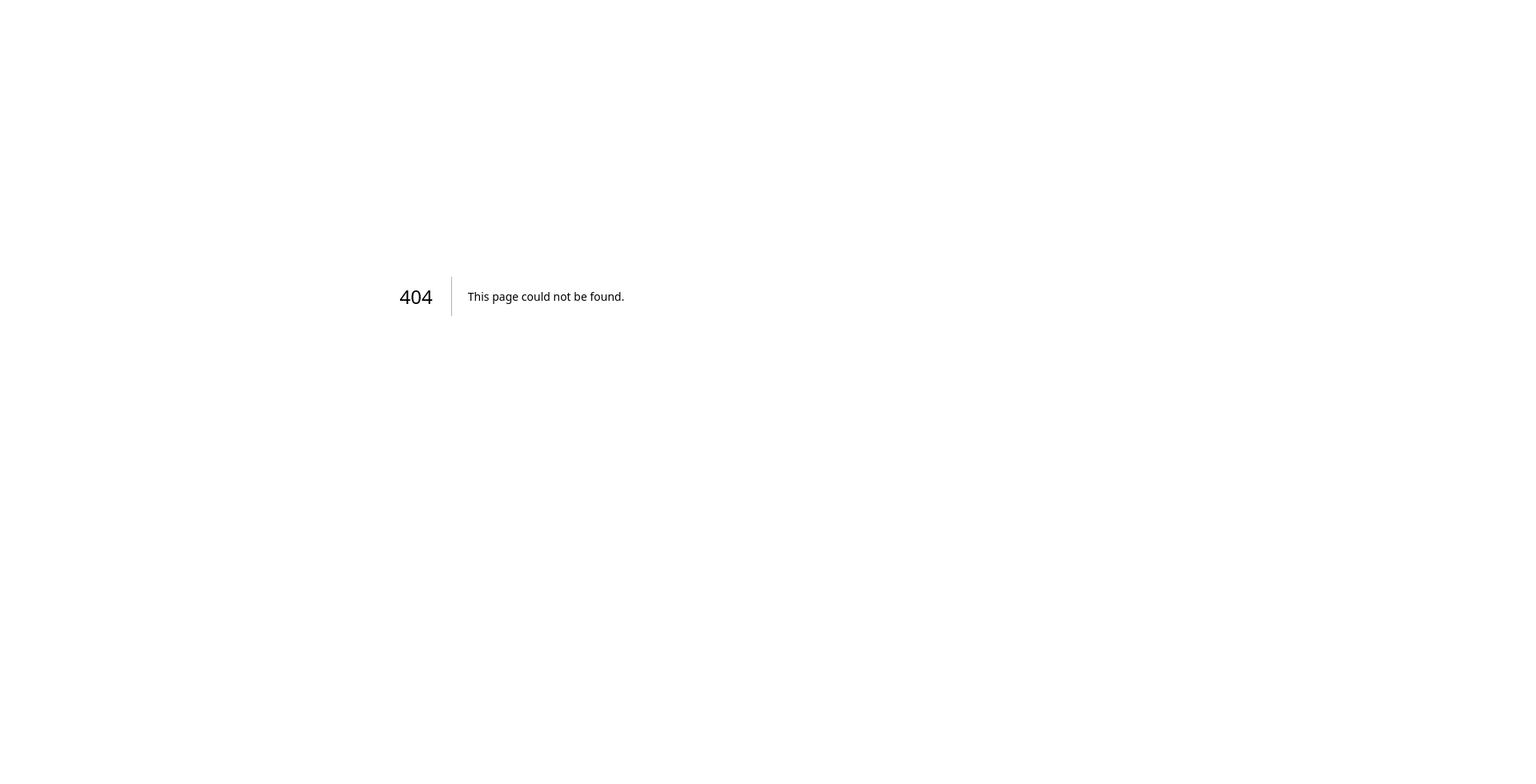
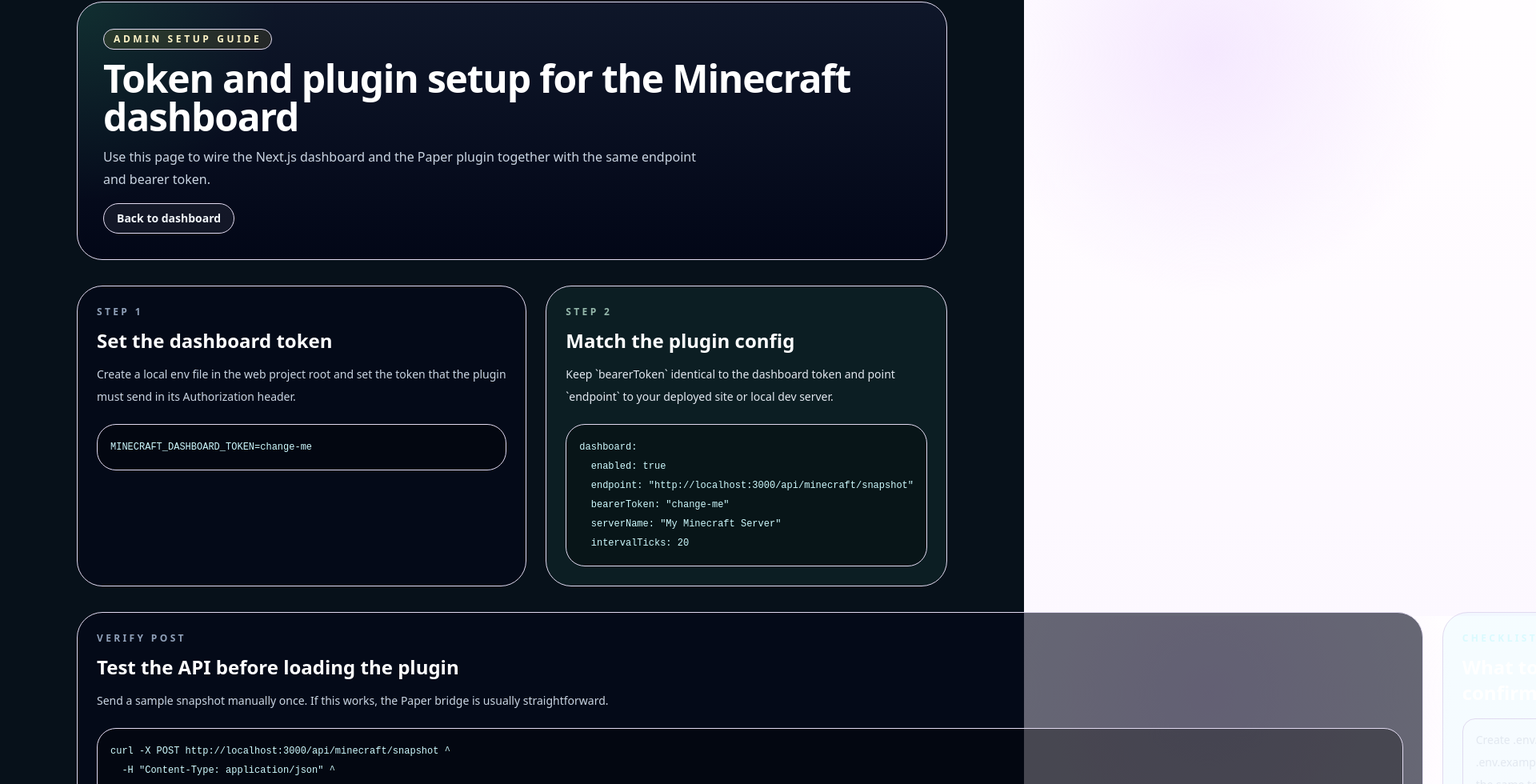
Before and after one commit to XerflyzDev/Minecraft-Dashboard-KML-By-AlphesTeam, a Next.js app: page /admin in a window 1280 px wide. Before the commit this address had no page. Shown: the part 30-1010 px from the top of the page at 80% size, 1920 px wide, since content can reach past the window. Before the commit the page ends 800 px from the top, so only its background shows below. Built offline with nearby package versions, Linux system fonts and the light colour scheme.

Commit message:
Add admin setup guide page

```diff
--- /dev/null
+++ b/src/app/admin/page.tsx
@@ -0,0 +1,178 @@
+import Link from "next/link";
+
+const envExample = `MINECRAFT_DASHBOARD_TOKEN=change-me`;
+
+const pluginConfig = `dashboard:
+  enabled: true
+  endpoint: "http://localhost:3000/api/minecraft/snapshot"
+  bearerToken: "change-me"
+  serverName: "My Minecraft Server"
+  intervalTicks: 20`;
+
+const curlExample = `curl -X POST http://localhost:3000/api/minecraft/snapshot ^
+  -H "Content-Type: application/json" ^
+  -H "Authorization: Bearer change-me" ^
+  -d "{\\"serverName\\":\\"Test Server\\",\\"updatedAt\\":\\"2026-03-29T18:25:00+07:00\\",\\"day\\":1,\\"time\\":\\"08:00\\",\\"weather\\":\\"clear\\",\\"tps\\":20,\\"onlinePlayers\\":0,\\"maxPlayers\\":20,\\"difficulty\\":\\"hard\\",\\"players\\":[]}"`;
+
+const checklist = [
+  "Create .env.local from .env.example and set the same token used by the plugin.",
+  "Start the web app with npm run dev or deploy it first if the plugin will post to production.",
+  "Point the plugin endpoint to /api/minecraft/snapshot on your dashboard domain.",
+  "Keep the bearer token identical on both sides or POST requests will return 401.",
+  "Open /api/minecraft/snapshot in the browser to confirm the latest stored snapshot.",
+];
+
+const verifySteps = [
+  "Run the web app and open /admin for the setup reference.",
+  "Update paper-plugin/src/main/resources/config.yml or the generated plugin config in your server.",
+  "Drop the built jar into the Paper plugins folder and restart the server.",
+  "Watch the Paper console for warnings from MinecraftDashboardBridge.",
+  "Refresh the dashboard homepage and confirm the mock data is replaced by your live server state.",
+];
+
+export default function AdminPage() {
+  return (
+    <main className="min-h-screen bg-[#07111a] text-white">
+      <div className="mx-auto flex w-full max-w-6xl flex-col gap-8 px-4 py-8 sm:px-6 lg:px-8">
+        <section className="rounded-[2rem] border border-white/10 bg-[radial-gradient(circle_at_top_left,rgba(34,197,94,0.14),transparent_22%),linear-gradient(180deg,rgba(15,23,42,0.96),rgba(2,6,23,0.94))] p-6 sm:p-8">
+          <div className="flex flex-wrap items-center justify-between gap-4">
+            <div className="space-y-3">
+              <div className="inline-flex items-center rounded-full border border-amber-300/30 bg-amber-300/10 px-3 py-1 text-xs font-semibold uppercase tracking-[0.3em] text-amber-100">
+                Admin Setup Guide
+              </div>
+              <h1 className="text-4xl font-black tracking-tight text-white sm:text-5xl">
+                Token and plugin setup for the Minecraft dashboard
+              </h1>
+              <p className="max-w-3xl text-sm leading-7 text-slate-300 sm:text-base">
+                Use this page to wire the Next.js dashboard and the Paper plugin
+                together with the same endpoint and bearer token.
+              </p>
+            </div>
+
+            <Link
+              href="/"
+              className="inline-flex items-center rounded-full border border-white/12 bg-white/6 px-4 py-2 text-sm font-semibold text-slate-100 transition hover:bg-white/10"
+            >
+              Back to dashboard
+            </Link>
+          </div>
+        </section>
+
+        <section className="grid gap-6 lg:grid-cols-[1.1fr_0.9fr]">
+          <article className="rounded-[2rem] border border-white/10 bg-slate-950/60 p-6">
+            <p className="text-xs font-semibold uppercase tracking-[0.28em] text-slate-400">
+              Step 1
+            </p>
+            <h2 className="mt-3 text-2xl font-black text-white">Set the dashboard token</h2>
+            <p className="mt-3 text-sm leading-7 text-slate-300">
+              Create a local env file in the web project root and set the token
+              that the plugin must send in its Authorization header.
+            </p>
+            <CodeBlock code={envExample} />
+          </article>
+
+          <article className="rounded-[2rem] border border-emerald-300/15 bg-emerald-300/6 p-6">
+            <p className="text-xs font-semibold uppercase tracking-[0.28em] text-emerald-100/70">
+              Step 2
+            </p>
+            <h2 className="mt-3 text-2xl font-black text-white">Match the plugin config</h2>
+            <p className="mt-3 text-sm leading-7 text-slate-200">
+              Keep `bearerToken` identical to the dashboard token and point
+              `endpoint` to your deployed site or local dev server.
+            </p>
+            <CodeBlock code={pluginConfig} />
+          </article>
+        </section>
+
+        <section className="grid gap-6 xl:grid-cols-[1.05fr_0.95fr]">
+          <article className="rounded-[2rem] border border-white/10 bg-slate-950/60 p-6">
+            <p className="text-xs font-semibold uppercase tracking-[0.28em] text-slate-400">
+              Verify POST
+            </p>
+            <h2 className="mt-3 text-2xl font-black text-white">Test the API before loading the plugin</h2>
+            <p className="mt-3 text-sm leading-7 text-slate-300">
+              Send a sample snapshot manually once. If this works, the Paper
+              bridge is usually straightforward.
+            </p>
+            <CodeBlock code={curlExample} />
+          </article>
+
+          <article className="rounded-[2rem] border border-cyan-300/15 bg-cyan-300/6 p-6">
+            <p className="text-xs font-semibold uppercase tracking-[0.28em] text-cyan-100/70">
+              Checklist
+            </p>
+            <h2 className="mt-3 text-2xl font-black text-white">What to confirm</h2>
+            <ul className="mt-4 space-y-3 text-sm leading-7 text-slate-200">
+              {checklist.map((item) => (
+                <li key={item} className="rounded-2xl border border-white/8 bg-white/5 px-4 py-3">
+                  {item}
+                </li>
+              ))}
+            </ul>
+          </article>
+        </section>
+
+        <section className="grid gap-6 xl:grid-cols-[0.9fr_1.1fr]">
+          <article className="rounded-[2rem] border border-white/10 bg-slate-950/60 p-6">
+            <p className="text-xs font-semibold uppercase tracking-[0.28em] text-slate-400">
+              Useful paths
+            </p>
+            <h2 className="mt-3 text-2xl font-black text-white">Project references</h2>
+            <div className="mt-4 grid gap-3">
+              <PathTile path=".env.example" description="Starter env variable template for the dashboard token." />
+              <PathTile
+                path="paper-plugin/src/main/resources/config.yml"
+                description="Plugin endpoint, token, and push interval."
+              />
+              <PathTile
+                path="src/app/api/minecraft/snapshot/route.ts"
+                description="GET and POST route that stores and returns the latest snapshot."
+              />
+              <PathTile
+                path="docs/paper-plugin-api-spec.md"
+                description="Payload contract shared by the dashboard and plugin."
+              />
+            </div>
+          </article>
+
+          <article className="rounded-[2rem] border border-violet-300/15 bg-violet-300/6 p-6">
+            <p className="text-xs font-semibold uppercase tracking-[0.28em] text-violet-100/70">
+              First run
+            </p>
+            <h2 className="mt-3 text-2xl font-black text-white">Suggested bring-up sequence</h2>
+            <ol className="mt-4 space-y-3 text-sm leading-7 text-slate-200">
+              {verifySteps.map((step, index) => (
+                <li key={step} className="rounded-2xl border border-white/8 bg-white/5 px-4 py-3">
+                  {index + 1}. {step}
+                </li>
+              ))}
+            </ol>
+          </article>
+        </section>
+      </div>
+    </main>
+  );
+}
+
+function CodeBlock({ code }: { code: string }) {
+  return (
+    <pre className="mt-5 overflow-x-auto rounded-[1.5rem] border border-white/8 bg-black/30 p-4 text-xs leading-6 text-cyan-100">
+      {code}
+    </pre>
+  );
+}
+
+function PathTile({
+  path,
+  description,
+}: {
+  path: string;
+  description: string;
+}) {
+  return (
+    <div className="rounded-2xl border border-white/8 bg-white/5 px-4 py-3">
+      <p className="font-mono text-sm text-white">{path}</p>
+      <p className="mt-2 text-sm leading-6 text-slate-300">{description}</p>
+    </div>
+  );
+}
--- a/src/components/minecraft-dashboard.tsx
+++ b/src/components/minecraft-dashboard.tsx
@@ -1,6 +1,7 @@
 "use client";
 
 import Image from "next/image";
+import Link from "next/link";
 import { startTransition, useEffect, useState } from "react";
 
 import type { PlayerSnapshot, ServerSnapshot } from "@/lib/minecraft-types";
@@ -103,6 +104,20 @@
                   UI is ready to mirror a Paper or Spigot server as soon as the
                   plugin starts posting data.
                 </p>
+                <div className="flex flex-wrap gap-3 pt-2">
+                  <Link
+                    href="/admin"
+                    className="inline-flex items-center rounded-full border border-cyan-300/35 bg-cyan-300/12 px-4 py-2 text-sm font-semibold text-cyan-50 transition hover:bg-cyan-300/18"
+                  >
+                    Open admin setup guide
+                  </Link>
+                  <a
+                    href="#plugin-payload"
+                    className="inline-flex items-center rounded-full border border-white/12 bg-white/6 px-4 py-2 text-sm font-semibold text-slate-100 transition hover:bg-white/10"
+                  >
+                    View payload contract
+                  </a>
+                </div>
               </div>
 
               <div className="grid gap-4 sm:grid-cols-2 xl:grid-cols-4">
@@ -216,7 +231,10 @@
           </div>
 
           <div className="grid gap-6">
-            <aside className="rounded-[2rem] border border-white/10 bg-[linear-gradient(180deg,rgba(15,23,42,0.92),rgba(2,6,23,0.92))] p-5">
+            <aside
+              id="plugin-payload"
+              className="rounded-[2rem] border border-white/10 bg-[linear-gradient(180deg,rgba(15,23,42,0.92),rgba(2,6,23,0.92))] p-5"
+            >
               <p className="text-xs font-semibold uppercase tracking-[0.28em] text-slate-400">
                 Plugin Payload
               </p>
```
Also changed, not shown: 1 other file (tests, documents, lock files or other folders).
